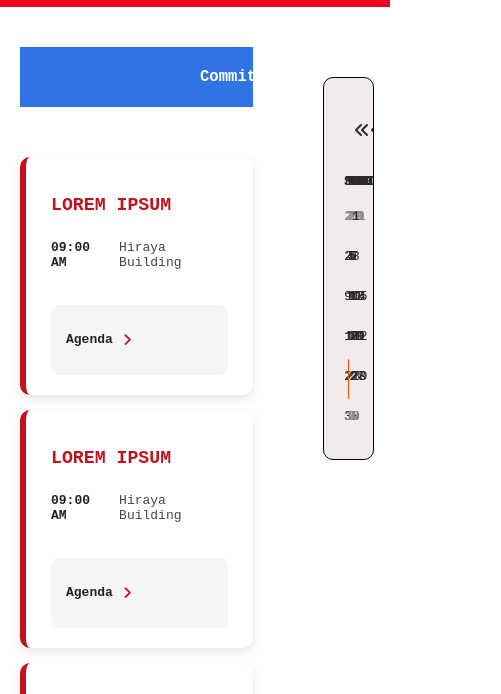
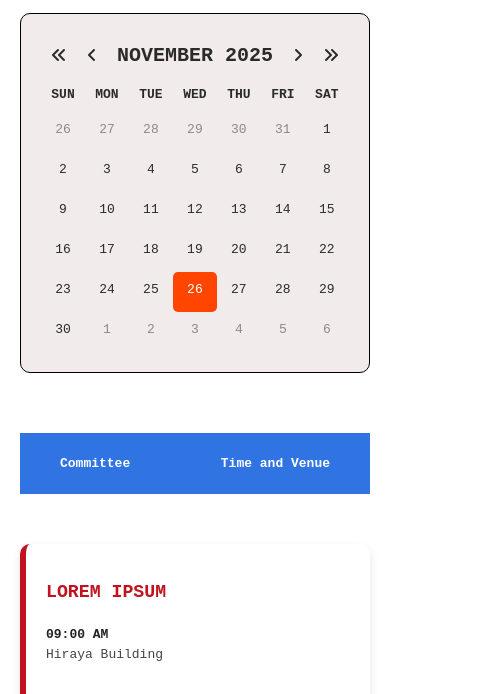
Before and after one commit to janrelle24/cbrWebsite, a plain HTML site: page events.html in a window 390 px wide. Shown: the part 379-1073 px from the top of the page, 501 px wide, since content can reach past the window. Drawn offline with Linux system fonts and the light colour scheme.

Commit message:
done responsiveness of events screen size max-width: 1024

```diff
--- a/events.html
+++ b/events.html
@@ -6,13 +6,14 @@
     <title>City Events</title>
     <link rel="stylesheet" href="https://cdnjs.cloudflare.com/ajax/libs/font-awesome/6.6.0/css/all.min.css">
     <link rel="stylesheet" href="styles.css">
+    <link rel="stylesheet" href="responsive.css">
 </head>
 <body>
     <!--header.html-->
     <div id="header-placeholder"></div>
     <!--nav.html-->
     <div id="nav-placeholder"></div>
-    <main>
+    <main class="main">
 
         <aside class="main-events">
             <div class="main-calendar">
--- a/responsive.css
+++ b/responsive.css
@@ -324,4 +324,80 @@
     /*
     */
     /*end main news responsive*/
+    /*start main events responsive*/
+    .main {
+        display: flex;
+        flex-direction: column;
+        align-items: center;
+        width: 100%;
+        padding: 0;
+        margin: 0;
+    }
+    .main-events{
+        float: none;
+        width: 100%;
+        margin: 0;
+        padding: 20px;
+        display: flex;
+        justify-content: center;
+    }
+    .main-calendar{
+        width: 100%;
+        margin: 0 auto;
+        display: flex;
+        justify-content: center;
+    }
+    .calendar-events{
+        width: 100%;
+        max-width: 600px;
+        margin: 0 auto;
+    }
+    /* Schedule section full width */
+    .schedule-events {
+        width: 100%;
+        margin-top: 20px;
+        padding: 20px;
+    }
+
+    /* Adjust header layout */
+    .header-events {
+        display: flex;
+        justify-content: space-between;
+        padding: 0 20px;
+        height: auto;
+        text-align: center;
+    }
+
+    .header-events p {
+        padding: 10px 20px;
+        font-size: 1rem;
+    }
+
+    /* Schedule card responsive */
+    .schedule-container {
+        width: 100%;
+        padding: 20px;
+        margin: 15px auto;
+    }
+
+    .schedule-info {
+        flex-direction: column;
+        align-items: flex-start;
+        gap: 5px;
+    }
+
+    /* Agenda content should not overflow */
+    .agenda-content {
+        max-height: 300px; /* prevent too tall */
+        overflow-y: auto;
+    }
+
+    .agenda-content::-webkit-scrollbar {
+        width: 6px;
+    }
+    .agenda-content::-webkit-scrollbar-thumb {
+        background: #9b9b9b;
+        border-radius: 4px;
+    }
+    /*end main events responsive*/
 }
--- a/styles.css
+++ b/styles.css
@@ -1081,12 +1081,6 @@ iframe:hover{
     padding: 5px 180px;
     cursor: pointer;
 }
-/*
-.header-events p:hover{
-    background-color: #1b4f9c;
-    cursor: pointer;
-    transition: 0.3s ease-in-out;
-}*/
 .schedule-container{
     background-color: #fff;
     border-radius: 10px;
@@ -1130,7 +1124,6 @@ iframe:hover{
 .agenda-container {
     display: flex;
     align-items: center;
-    /*justify-content: space-between;*/
     background-color: #f5f5f5;
     border-radius: 8px;
     padding: 10px 15px;
@@ -1173,7 +1166,7 @@ iframe:hover{
     opacity: 0;
     transition: all 0.4s ease;
     text-align: left;
-    margin-left: 25px; /* 🟢 Indent effect */
+    margin-left: 25px; /* Indent effect */
     border-left: 3px solid #c1121f; /* adds a vertical guide line */
     padding-left: 15px; /* space between text and red line */
 }
@@ -1185,13 +1178,13 @@ iframe:hover{
     padding: 20px;
     padding-top: 50px;
     margin: 10px 0 0 0;
-    /*margin-top: 10px;*/
+
 }
 
 /* When Active (Shown) */
 .agenda-container.active .agenda-content {
     max-height: 500px;
-    /*padding-top: 50px;*/
+
     opacity: 1;
 }
 
```
Also changed, not shown: news.html (+1 -0 lines), ordinances.html (+1 -0 lines), sp_members.html (+1 -0 lines).
